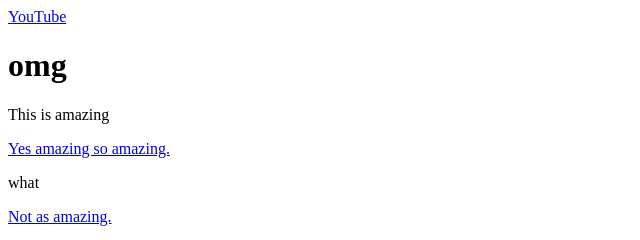
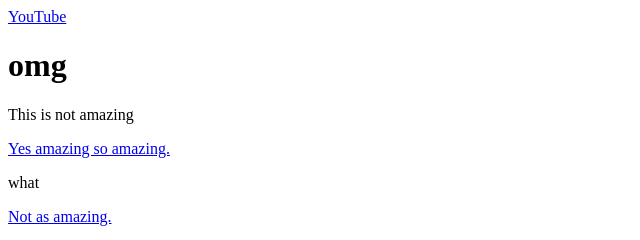
Before and after one commit to mauricey/iat339-demo-summer2016, a plain HTML site: page index.html in a window 1280 px wide. Shown: the full height of the page, 0-640 px from the left. Drawn offline with Linux system fonts and the light colour scheme.

Commit message:
changed p tag to not as amazing

```diff
--- a/index.html
+++ b/index.html
@@ -5,11 +5,14 @@
 		<meta charset="utf-8">
 	</head>
 	<body>
+
 	<nav>
 		<a href="http://www.youtube.com">YouTube</a>
 	</nav>
+
 	<h1>omg</h1>
-	<p> This is amazing </p>
+
+	<p> This is not amazing </p>
 	<a href="http://www.youtube.com">Yes amazing so amazing. </a>
 	<p>what</p>
 	<a href="http://www.twitter.com">Not as amazing.</a>
```
